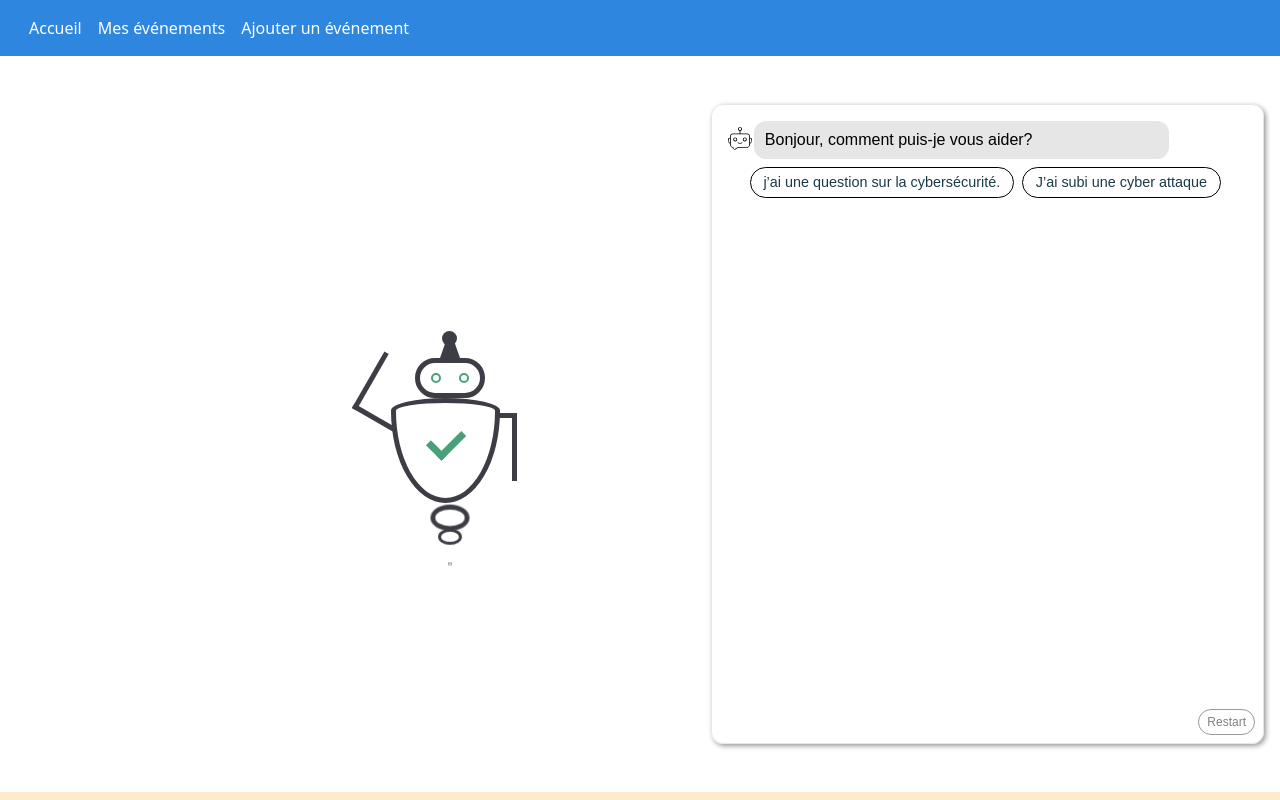
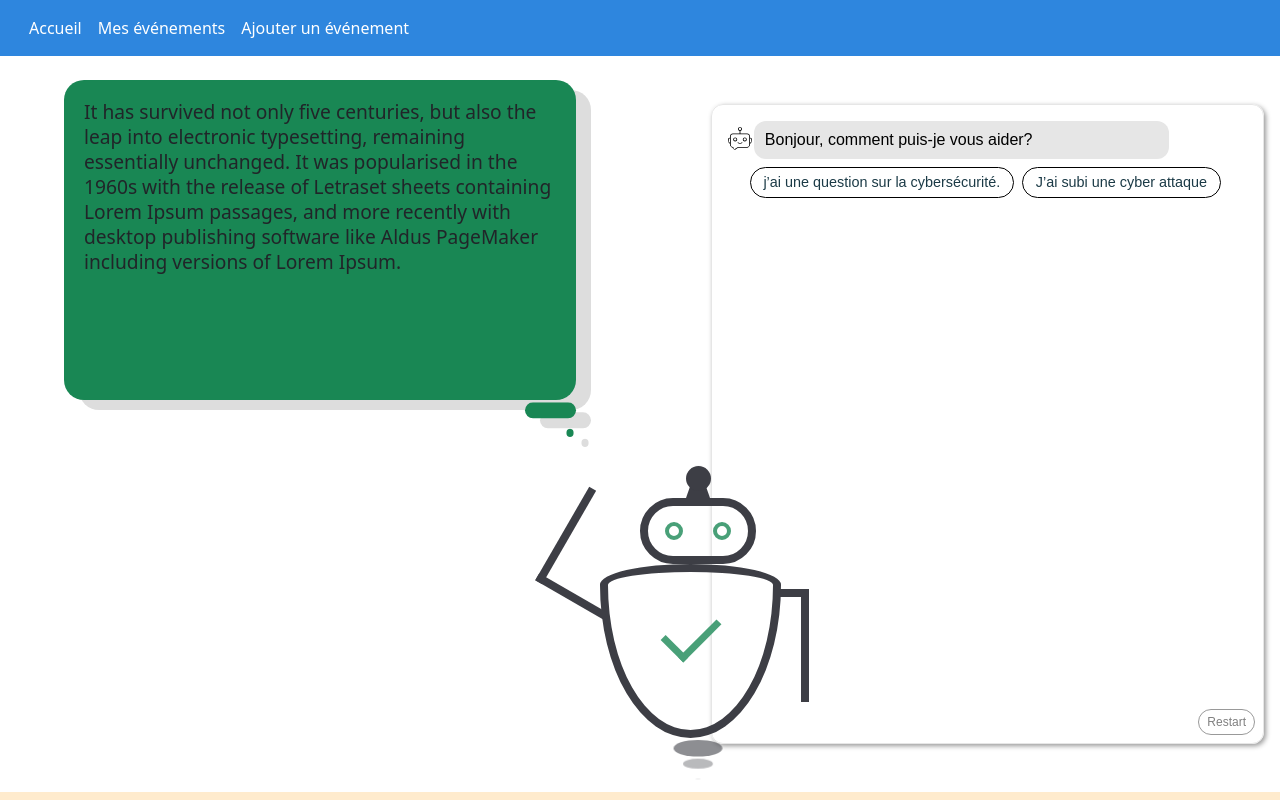
Before and after one commit to thdal/APP-WEB-WORKSHOP-I1, an Angular app in the folder workshop-i1/: page / in a window 1280 px wide. Shown: the top 800 px of the page. Built offline with nearby package versions, Linux system fonts and the light colour scheme.

Commit message:
resize and replace botty

```diff
--- a/workshop-i1/src/app/app.component.css
+++ b/workshop-i1/src/app/app.component.css
@@ -22,8 +22,8 @@
 
 app-chat-bot {
   position: absolute;
-  left: 300px;
-  top: 40%;
+  left: 35%;
+  top: 55%;
 }
 
 @keyframes UpAndDown {
--- a/workshop-i1/src/app/components/block-body/block-body.component.css
+++ b/workshop-i1/src/app/components/block-body/block-body.component.css
@@ -1,17 +1,78 @@
-div{
-    height: 150px;
-    background-color: blanchedalmond;
-    justify-content: center;
-    display: flex;
-    align-items: center;
+div.dynamic-box {
+  position: absolute;
+  top: 10%;
+  left: 5%;
+  width: 40%;
+  height: auto;
+  min-height: 40%;
+  border-radius: 20px;
+  overflow-wrap: normal;
+  justify-content: left;
+  box-shadow: 15px 10px #DDDDDD;
+}
+
+div.dynamic-box>p {
+  padding: 20px;
+}
+
+.dynamic-box::after {
+  box-shadow: 15px 10px #DDDDDD;
+  text-shadow: 15px 10px #DDDDDD;
+  content: '•';
+  height: 5%;
+  width: 10%;
+  top: 100%;
+  left: 90%;
+  font-size: 2em !important;
+  border-radius: 20px;
+  margin-top: 1%;
+  position: absolute;
+  line-height: 70px;
+  text-align: end;
+  display: block;
+  animation: floatAfter 4s ease-in-out infinite;
+}
+
+.dynamic-box-green {
+  background: #198754;
+}
+
+.dynamic-box-green::after {
+  background: #198754;
+  color: #198754;
+}
+
+.dynamic-box-orange {
+  background: #ffb34e;
+}
+
+.dynamic-box-orange::after {
+  background: #ffb34e;
+  color: #ffb34e;
+}
+
+.dynamic-box-red {
+  background: #f25f5c;
+}
+
+.dynamic-box-red::after {
+  background: #f25f5c;
+  color: #f25f5c;
+}
+
+@keyframes floatAfter {
+  0% {
+    line-height: 70px;
+    transform: translatey(0px);
   }
-  h1 {
-    color: #369;
-    font-family: Arial, Helvetica, sans-serif;
-    font-size: 250%;
+  55% {
+    transform: translatey(-40%);
   }
-  h2, h3 {
-    color: #444;
-    font-family: Arial, Helvetica, sans-serif;
-    font-weight: lighter;
+  60% {
+    line-height: 50px;
   }
+  100% {
+    line-height: 70px;
+    transform: translatey(0px);
+  }
+}
--- a/workshop-i1/src/app/components/block-body/block-body.component.html
+++ b/workshop-i1/src/app/components/block-body/block-body.component.html
@@ -1 +1,9 @@
-<app-chat-dialog></app-chat-dialog>
+<div id="dynamic-container">
+  <div id="dynamic-description" class="dynamic-box dynamic-box-green">
+    <p id="dynamic-text">
+      It has survived not only five centuries, but also the leap into electronic typesetting, remaining essentially unchanged. It was popularised in the 1960s with the release of Letraset sheets containing Lorem Ipsum passages, and more recently with desktop
+      publishing software like Aldus PageMaker including versions of Lorem Ipsum.</p>
+  </div>
+</div>
+<app-chat-dialog>
+</app-chat-dialog>
--- a/workshop-i1/src/app/components/chat-bot/chat-bot.component.css
+++ b/workshop-i1/src/app/components/chat-bot/chat-bot.component.css
@@ -16,8 +16,8 @@
 
 .container-bot {
   position: relative;
-  height: 300px;
-  width: 300px;
+  height: 500px;
+  width: 500px;
   animation: mover 2s infinite alternate;
 }
 
@@ -33,7 +33,7 @@
 #chatbot-beam {
   position: relative;
   top: 75%;
-  left: -76%;
+  left: -75%;
   height: 50%;
   width: 250%;
   z-index: 2;
@@ -44,8 +44,8 @@
 
 #chatbot-beam-pulsar {
   position: relative;
-  top: 0px;
-  left: 0px;
+  top: 5%;
+  left: -5%;
   height: 50%;
   width: 50%;
   border-radius: 50%;
@@ -88,7 +88,7 @@
   width: 20%;
   height: 10%;
   margin: auto;
-  border: 5px solid #3D3E45;
+  border: 8px solid #3D3E45;
   border-radius: 5rem;
   display: flex;
   justify-content: center;
@@ -102,7 +102,7 @@
 .chatbot-eye-green {
   width: 10%;
   height: 20%;
-  border: 2px solid #49a078;
+  border: 4px solid #49a078;
   border-radius: 50%;
   margin-left: 3%;
   margin-right: 3%;
@@ -111,7 +111,7 @@
 .chatbot-eye-orange {
   width: 10%;
   height: 20%;
-  border: 2px solid #ffb34e;
+  border: 4px solid #ffb34e;
   margin-left: 3%;
   margin-right: 3%;
 }
@@ -119,7 +119,7 @@
 .chatbot-eye-red {
   width: 10%;
   height: 10%;
-  border: 2px solid #f25f5c;
+  border: 4px solid #f25f5c;
   border-bottom-right-radius: 50%;
   border-bottom-left-radius: 50%;
   transform: rotate(45deg);
@@ -177,7 +177,7 @@
   display: flex;
   height: 90%;
   width: 33%;
-  border: 5px solid #3D3E45;
+  border: 8px solid #3D3E45;
   border-radius: 50% 50% 50% 50% / 12% 12% 88% 88%;
   margin: 0;
 }
@@ -262,7 +262,7 @@
   margin-left: -1%;
   margin-right: -1%;
   margin-top: 5%;
-  border: 5px solid #3D3E45;
+  border: 8px solid #3D3E45;
   height: 60%;
   width: 5%;
   transform: rotate(180deg);
@@ -278,7 +278,7 @@
   margin-left: -10%;
   margin-right: -10%;
   margin-top: -10%;
-  border: 5px solid #3D3E45;
+  border: 8px solid #3D3E45;
   height: 40%;
   width: 20%;
   transform: rotate(120deg);
@@ -290,7 +290,7 @@
   margin-left: -1%;
   margin-right: -1%;
   margin-top: 5%;
-  border: 5px solid #3D3E45;
+  border: 8px solid #3D3E45;
   height: 60%;
   width: 5%;
   border-top: none;
@@ -302,7 +302,7 @@
   margin-left: -10%;
   margin-right: -10%;
   margin-top: -10%;
-  border: 5px solid #3D3E45;
+  border: 8px solid #3D3E45;
   height: 40%;
   width: 20%;
   transform: rotate(120deg);
@@ -318,7 +318,7 @@
   margin-left: -9%;
   margin-right: -9%;
   margin-top: 10%;
-  border: 5px solid #3D3E45;
+  border: 8px solid #3D3E45;
   height: 50%;
   width: 17%;
   transform: rotate(140deg);
@@ -344,7 +344,7 @@
 .chatbot-levi-round {
   height: 33%;
   width: 10%;
-  border: 5px solid #3D3E45;
+  background: #3D3E45;
   border-radius: 50%;
   animation: shrink-down 4.5s infinite ease-in-out;
   visibility: hidden;
@@ -357,12 +357,12 @@
 }
 
 .chatbot-levi-round:nth-child(2) {
-  margin-top: -9%;
+  margin-top: -3%;
   animation-delay: 1.5s;
 }
 
 .chatbot-levi-round:nth-child(3) {
-  margin-top: -9%;
+  margin-top: -3%;
   animation-delay: 3s;
 }
 
@@ -383,25 +383,25 @@
 @keyframes beam-pulsar-appear {
   0% {
     visibility: hidden;
-    top: 5px;
+    top: 15px;
   }
   50% {
     visibility: hidden;
-    top: 5px;
+    top: 15px;
   }
   55% {
     visibility: visible;
     top: 5px;
-    left: -6px;
-    height: 50%;
-    width: 250%;
+    left: -5px;
+    height: 20px;
+    width: 20px;
     opacity: 1
   }
   65% {
-    top: 0px;
-    left: -12px;
-    height: 100%;
-    width: 500%;
+    top: 5px;
+    left: -15px;
+    height: 40px;
+    width: 40px;
     opacity: 0;
     visibility: visible;
   }
@@ -412,16 +412,16 @@
   75% {
     visibility: visible;
     top: 5px;
-    left: -6px;
-    height: 50%;
-    width: 250%;
+    left: -5px;
+    height: 20px;
+    width: 20px;
     opacity: 1
   }
   85% {
-    top: 0px;
-    left: -12px;
-    height: 100%;
-    width: 500%;
+    top: 5px;
+    left: -15px;
+    height: 40px;
+    width: 40px;
     opacity: 0;
     visibility: visible;
   }
@@ -460,9 +460,11 @@
   0% {
     visibility: visible;
     transform: translateY(0%) scale(1);
+    opacity: 60%;
   }
   100% {
     transform: translateY(200%) scale(0);
+    opacity: 0%;
   }
 }
 
--- a/workshop-i1/src/app/components/chat-bot/chat-bot.component.ts
+++ b/workshop-i1/src/app/components/chat-bot/chat-bot.component.ts
@@ -17,7 +17,7 @@ export class ChatBotComponent implements OnInit {
   public beam: any;
   public mood: any;
   public observer: any;
-  public test:any;
+  public text:any;
 
   constructor() {}
 
@@ -33,6 +33,7 @@ export class ChatBotComponent implements OnInit {
       this.arms = document.querySelectorAll('.chatbot-arm');
       this.mark = document.querySelector('.chatbot-mark');
       this.beam = document.querySelector('#chatbot-beam-pulsar');
+      this.text = document.querySelector('#dynamic-description');
       // @ts-ignore
       if (event[0].target.className) {
         // @ts-ignore
@@ -46,6 +47,8 @@ export class ChatBotComponent implements OnInit {
             });
             this.mark.className = 'chatbot-mark chatbot-mark-green';
             this.beam.className = 'chatbot-beam-green';
+            this.text.className = 'dynamic-box dynamic-box-green';
+
             break;
 
             case 'orange':
@@ -57,6 +60,7 @@ export class ChatBotComponent implements OnInit {
             });
             this.mark.className = 'chatbot-mark chatbot-mark-orange';
             this.beam.className = 'chatbot-beam-orange';
+            this.text.className = 'dynamic-box dynamic-box-orange';
             break;
 
             case 'red':
@@ -68,6 +72,7 @@ export class ChatBotComponent implements OnInit {
             });
             this.mark.className = 'chatbot-mark chatbot-mark-red';
             this.beam.className = 'chatbot-beam-red';
+            this.text.className = 'dynamic-box dynamic-box-red';
             break;
 
             case 'hello':
@@ -79,6 +84,7 @@ export class ChatBotComponent implements OnInit {
             });
             this.mark.className = 'chatbot-mark chatbot-mark-green';
             this.beam.className = 'chatbot-beam-green';
+            this.text.className = 'dynamic-box dynamic-box-green';
             break;
 
             case 'writing':
--- a/workshop-i1/src/assets/js/peekobot.js
+++ b/workshop-i1/src/assets/js/peekobot.js
@@ -4,6 +4,7 @@ const bot = function() {
   const container = document.getElementById('peekobot-container');
   const inner = document.getElementById('peekobot-inner');
   const chatbotMood = document.getElementById('peekobot-mood');
+  const textBox = document.getElementById('dynamic-text');
   let restartButton = null;
 
   const sleep = function(ms) {
@@ -32,6 +33,10 @@ const bot = function() {
 
     if (step.mood) {
       chatbotMood.className = step.mood;
+    }
+
+    if (step.describe) {
+      textBox.innerHTML = step.describe;
     }
 
     if (step.options) {
```
